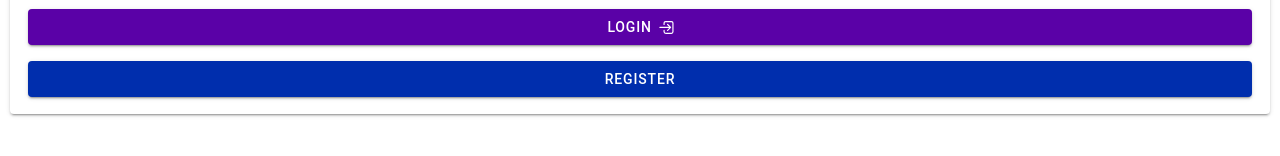
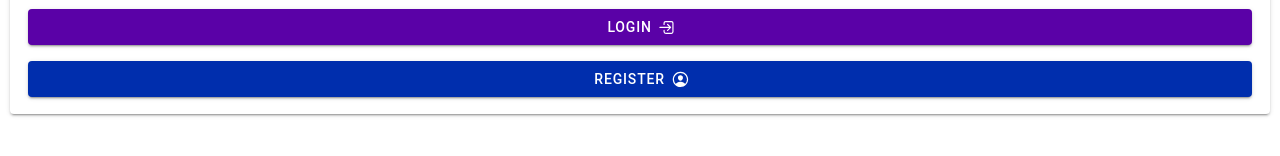
Before and after one commit to nayak-nirmalya/ionic-playground, a React (Vite) app: page / in a window 1280 px wide. Shown: the part 214-370 px from the top of the page. Built offline with nearby package versions, Linux system fonts and the light colour scheme.

Commit message:
added register icon from ionicons

```diff
--- a/src/pages/Login.tsx
+++ b/src/pages/Login.tsx
@@ -11,7 +11,7 @@ import {
   IonToolbar,
 } from "@ionic/react";
 import React from "react";
-import { logInOutline } from "ionicons/icons";
+import { logInOutline, personCircleOutline } from "ionicons/icons";
 
 const Login: React.FC = () => {
   const doLogin = (event: any) => {
@@ -62,6 +62,7 @@ const Login: React.FC = () => {
                 routerLink="/register"
               >
                 Register
+                <IonIcon icon={personCircleOutline} slot="end" />
               </IonButton>
             </form>
           </IonCardContent>
```
